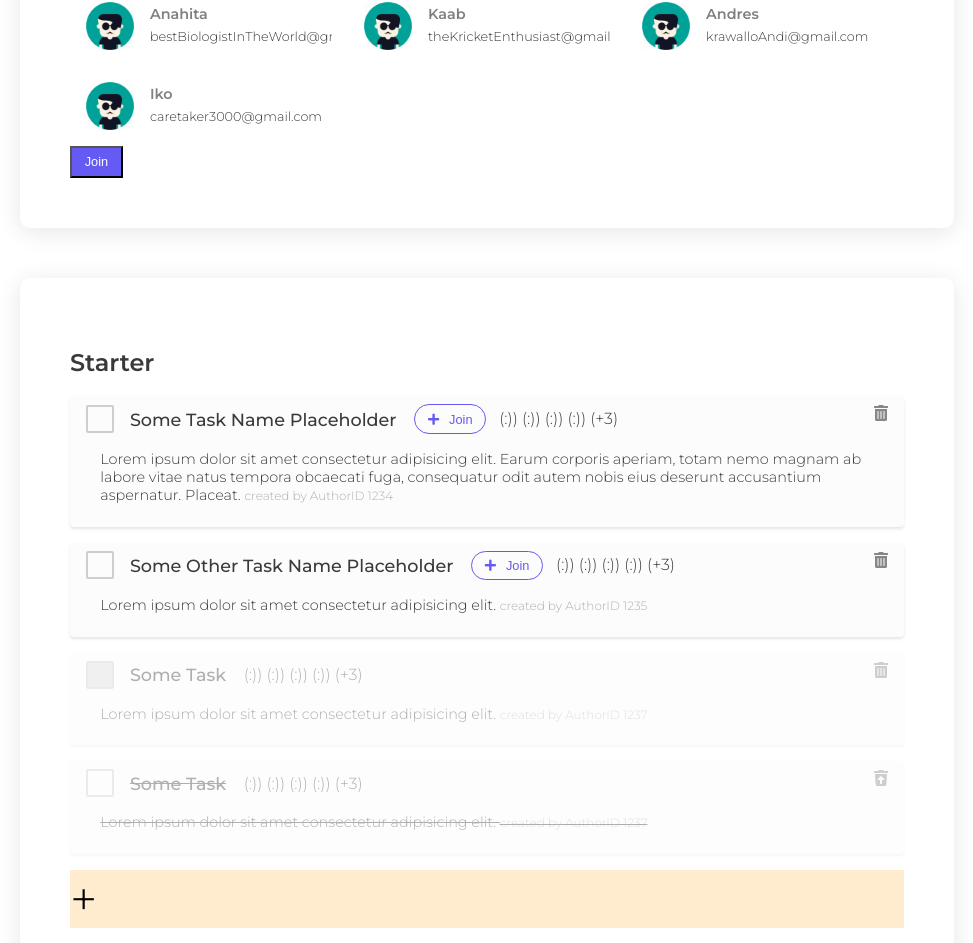
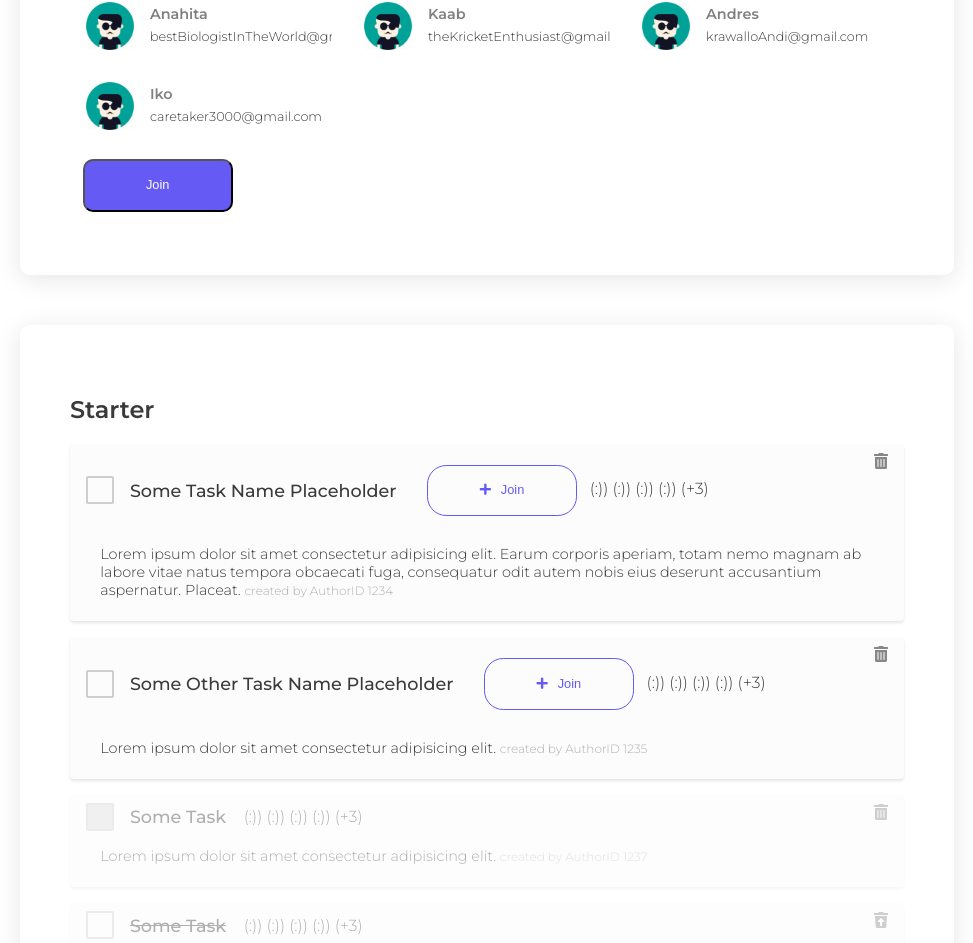
Before and after one commit to codecampleipzig/communic, an Angular app: page /project/1 in a window 1280 px wide. Shown: the part 1057-2000 px from the top of the page, without its empty margins (153-1126 px from the left). Built offline with nearby package versions, Linux system fonts and the light colour scheme.

Commit message:
update styling of button in style.css

```diff
--- a/src/app/team-card/team-card.component.css
+++ b/src/app/team-card/team-card.component.css
@@ -4,8 +4,6 @@
 #user-list {
    display : grid;
    grid-template-columns: repeat(1, 1fr);
-   font-family: Montserrat, sans-serif;
-   font-style: normal;
    color: grey;
 }
 /**
--- a/src/app/team-card/team-card.component.html
+++ b/src/app/team-card/team-card.component.html
@@ -1,11 +1,23 @@
+<!--
+   Heading for the TeamCard
+-->
 <h2>Team</h2>
+<!--
+   uuser list shows a list of User
+   - needs to show user that  belong to a team
+-->
 <ul class="unstyledList" id="user-list">
-      <li *ngFor="let user of users">
-         <app-team-member [user] = "user">
+   <li *ngFor="let user of users">
+      <app-team-member [user]="user">
 
-         </app-team-member>
-      </li>
-   </ul>
-<div *ngIf= "!alreadyJoined ">
+      </app-team-member>
+   </li>
+</ul>
+<!--
+   Button disaperas once it is clicked
+   - still needs to have the user added to the userlist of the project (trigger the store)
+   - still needs styling
+-->
+<div *ngIf="!alreadyJoined ">
    <button (click)="join()">Join</button>
 </div>
--- a/src/styles.css
+++ b/src/styles.css
@@ -58,11 +58,17 @@ h4 {
  */
 
 button {
-   padding: .5em 1em;
+   padding: 1em 1em;
    cursor: pointer;
    font-size: .8rem;
    background-color: var(--primaryColor);
    color: #fff;
+   min-width: 150px;
+   width: 15%;
+   border-radius: 10px;
+   line-height: 1.5rem;
+   margin: 1em;
+   appearance: none;
 }
 
 /**
```
